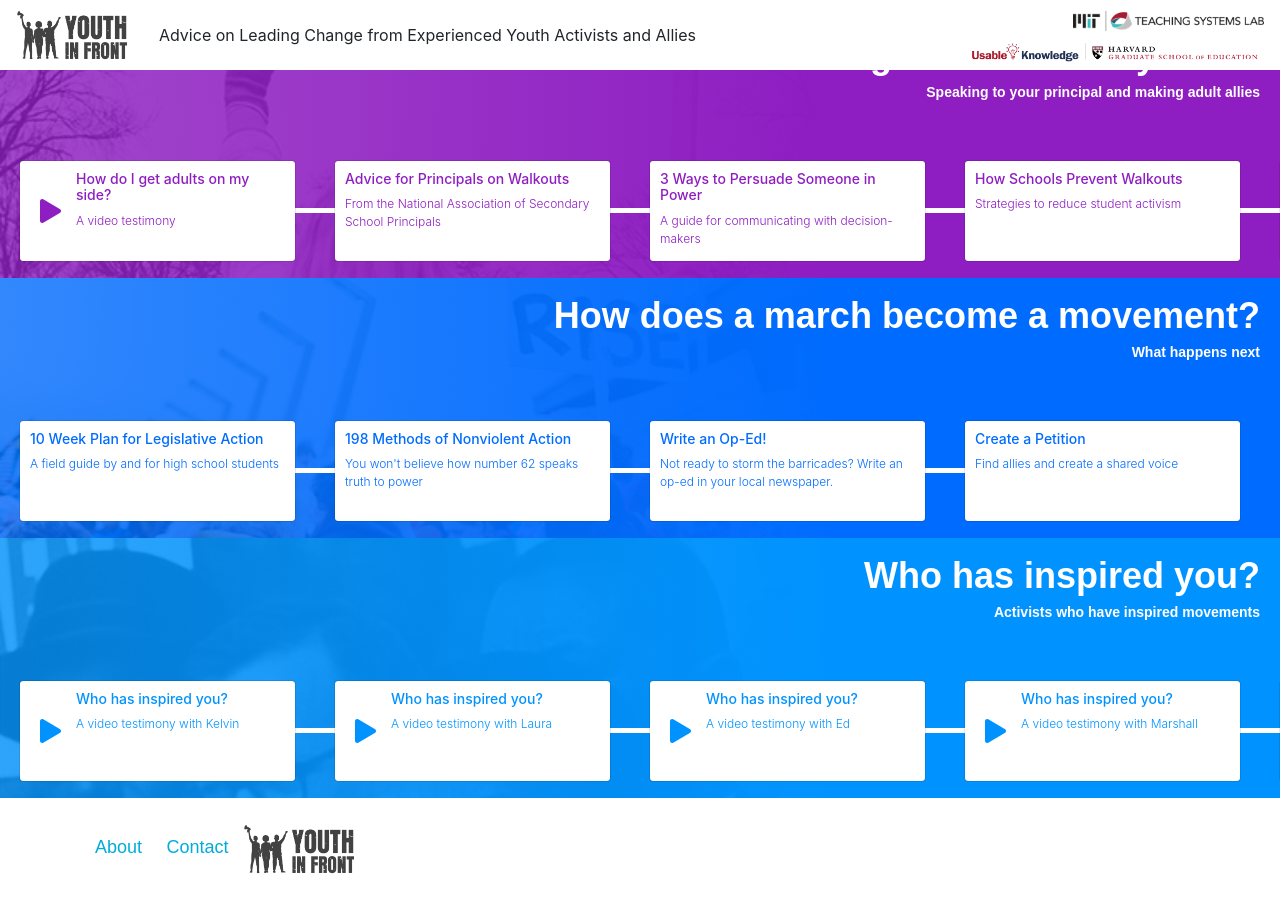
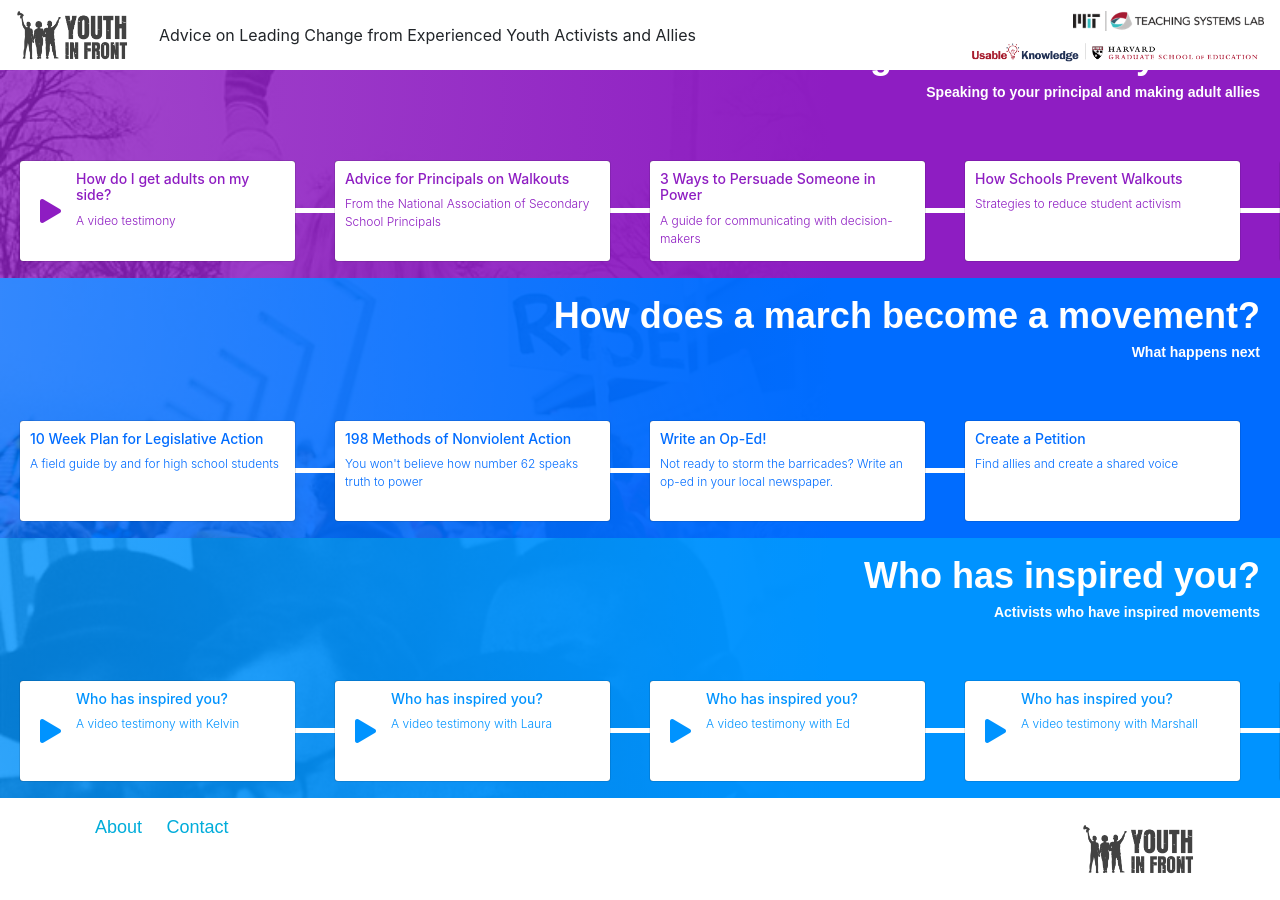
Before and after one commit to youthinfront/youthinfront-site, a Jekyll site: the page built from index.md, in a window 1280 px wide and 900 px high, scrolled down 1412 px. Built offline with Jekyll 4.4.1, drawn with Linux system fonts in a browser that asks for light colours; nearby versions of some CDN libraries.

Commit message:
Update default.html

```diff
--- a/_layouts/default.html
+++ b/_layouts/default.html
@@ -62,7 +62,7 @@
         <a class="footer-link no-underline color-3" href="/about.html">About</a>
         <a class="footer-link no-underline color-3" href="/contact.html">Contact</a>
 
-          <a href="/"><img class="page-logo" src="/images/logo-black-wide.png" /></a>
+          <a href="/"><img class="page-logo" src="/images/logo-black-wide.png" align="right" /></a>
 
       </div>
     </footer>
```
